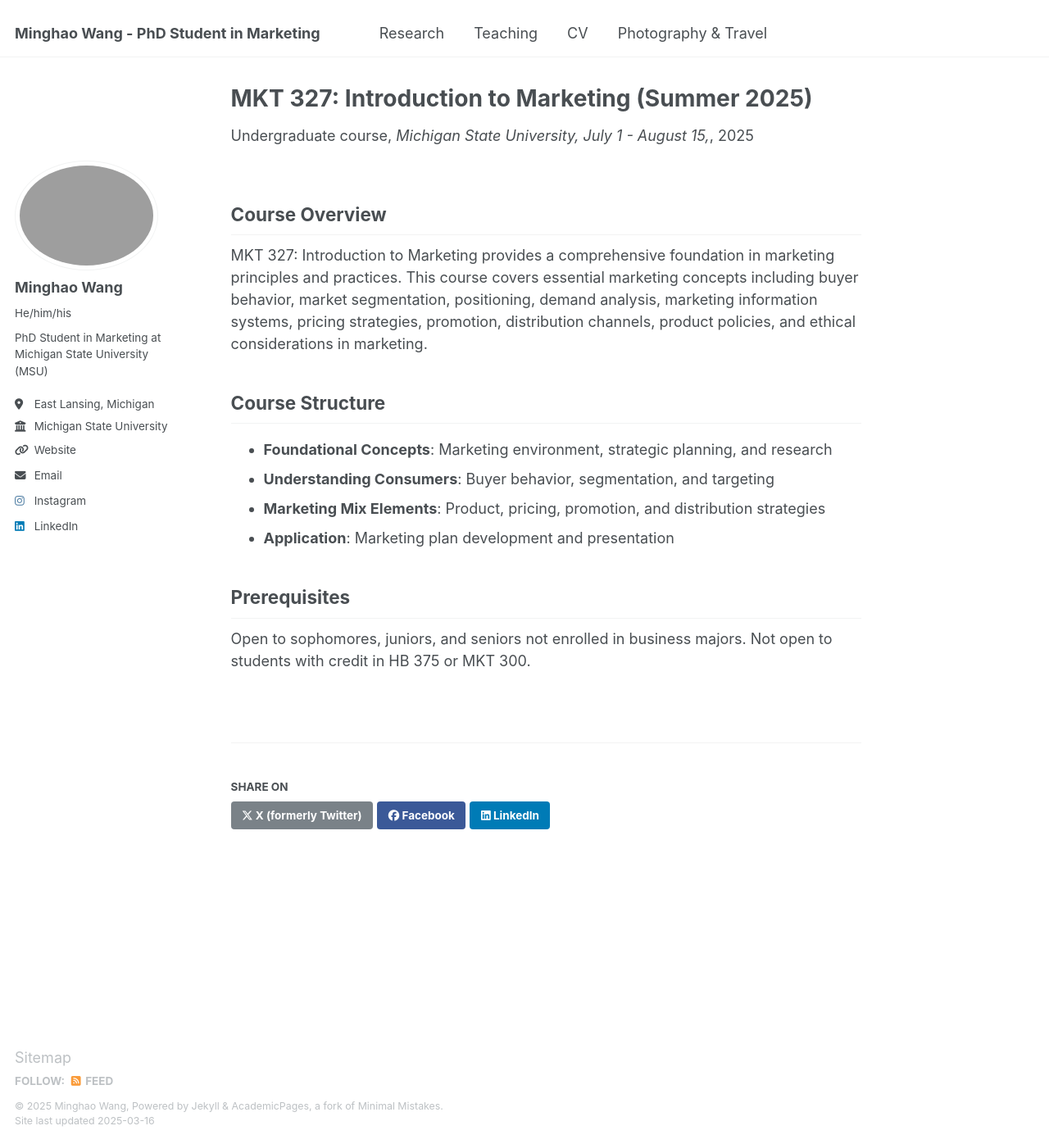
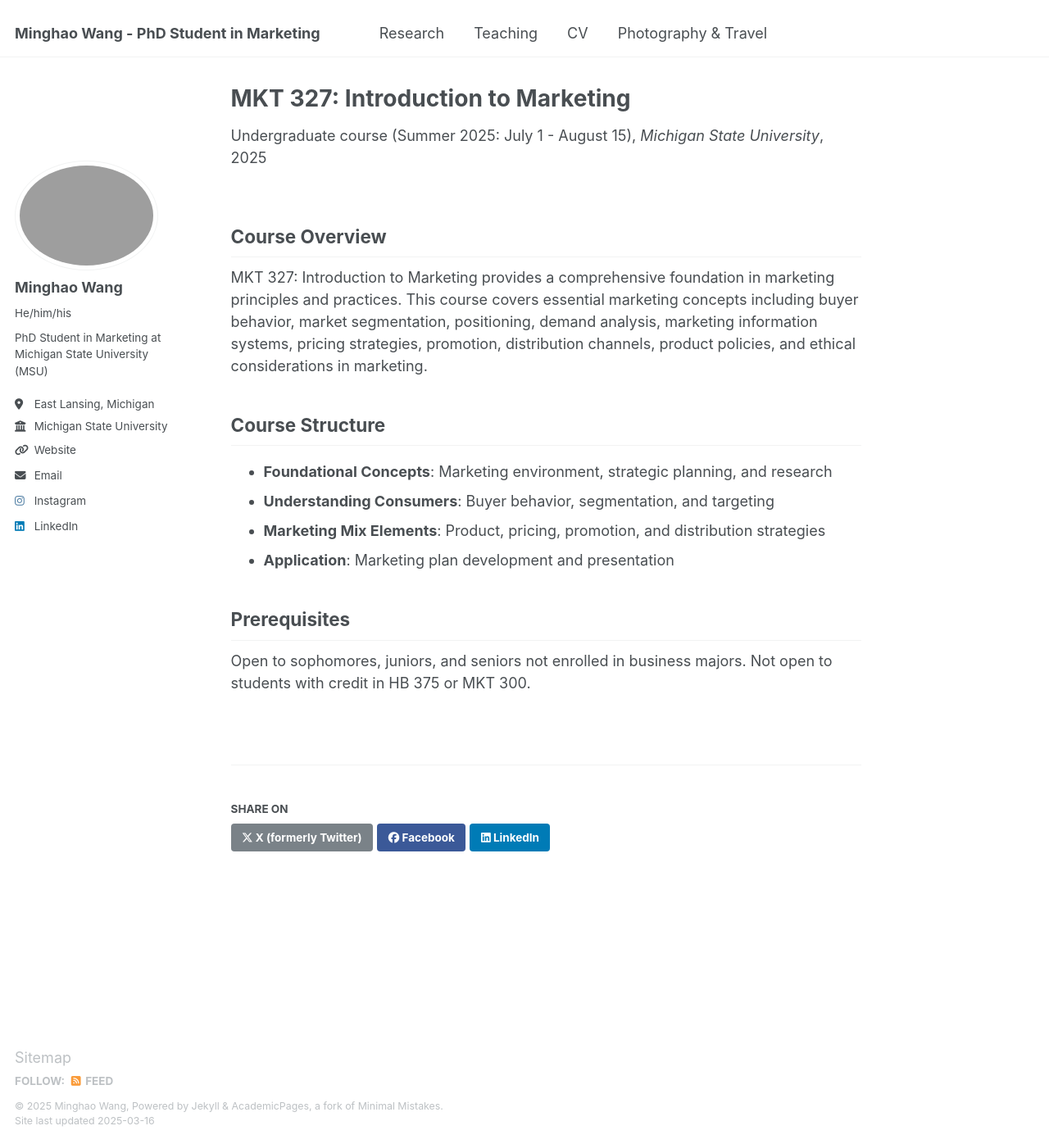
Before and after one commit to minghaowang-research/minghaowang-research.github.io, a Jekyll site: the page built from _teaching/2025-summer-marketing-327.md.md, in a window 1280 px wide and 1396 px high. Shown: the whole window at 82% size. Built offline with Jekyll 4.4.1, drawn with Linux system fonts in a browser that asks for light colours.

```diff
--- a/_teaching/2025-summer-marketing-327.md.md
+++ b/_teaching/2025-summer-marketing-327.md.md
@@ -1,9 +1,9 @@
 ---
-title: "MKT 327: Introduction to Marketing (Summer 2025)"
+title: "MKT 327: Introduction to Marketing"
 collection: teaching
-type: "Undergraduate course"
+type: "Undergraduate course (Summer 2025: July 1 - August 15)"
 permalink: /teaching/2025-summer-marketing-327
-venue: "Michigan State University, July 1 - August 15,"
+venue: "Michigan State University"
 date: 2025-07-01
 location: "East Lansing, Michigan"
 ---
```
